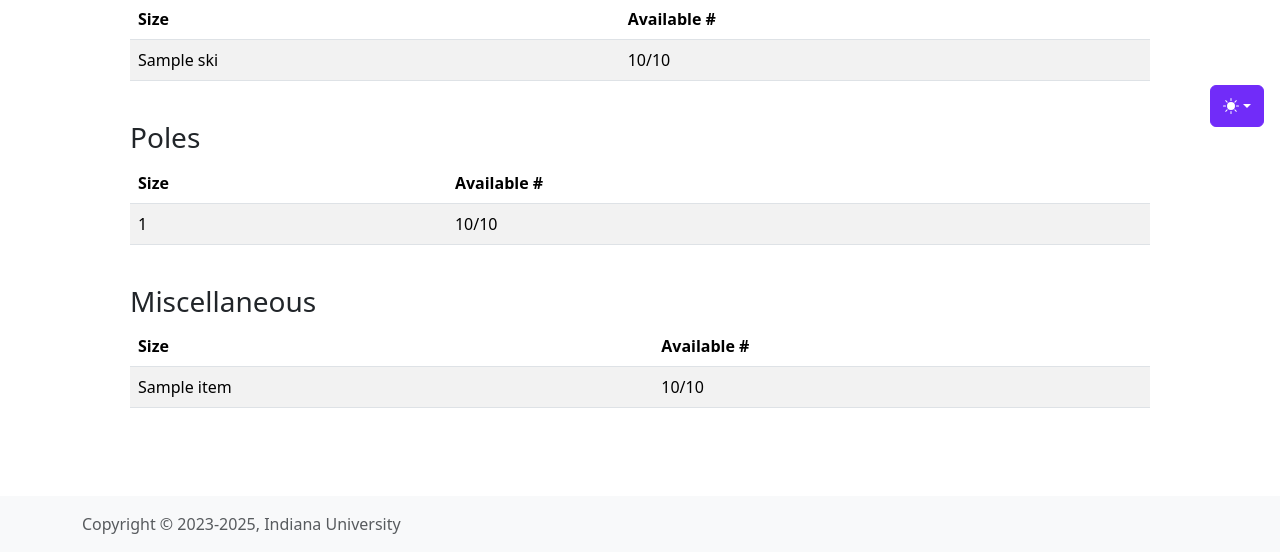
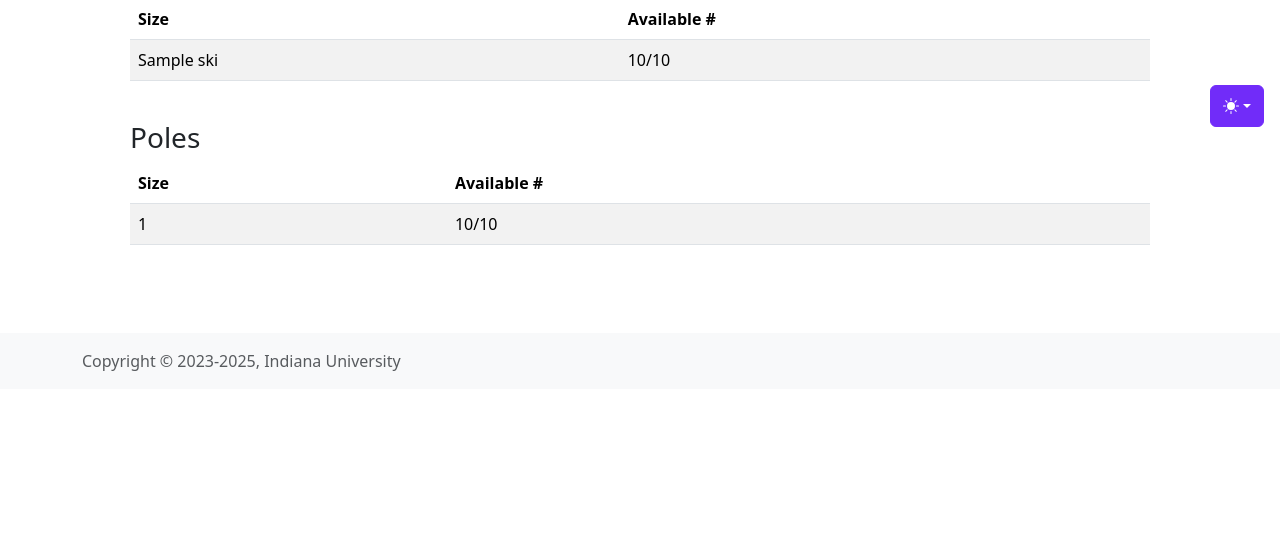
Before and after one commit to matthew-mills182/ski-lodge, a Flask app: template flaskapp/templates/equipment.html in a window 1280 px wide. Shown: the part 657-1209 px from the top of the page. After the commit the page ends 1028 px from the top, so only its background shows below. Run offline with Flask 2, Linux system fonts and the light colour scheme; the template is opened without the code that fills it: most values are stand-ins (such as "Sample title", 1, 10 or a date in 2020).

Commit message:
accidentally had 2 misc tables

```diff
--- a/flaskapp/templates/equipment.html
+++ b/flaskapp/templates/equipment.html
@@ -88,24 +88,7 @@
 </table>
 <br>
 
-<h3>Miscellaneous</h3>
-<table class="table table-striped">
-    <thead>
-        <tr>
-            <th>Size</th>
-            <th>Available #</th>
-        </tr>
-    </thead>
-    <tbody>
-        {% for item in miscellaneous %}
-        <tr>
-            <td>{{ item.name }}</td>
-            <td>{{ item.quantity }}/{{ item.max_quantity }}</td>
-        </tr>
-        {% endfor %}
-    </tbody>
-</table>
-<br>
+
 
 
 {%endblock%}
```
